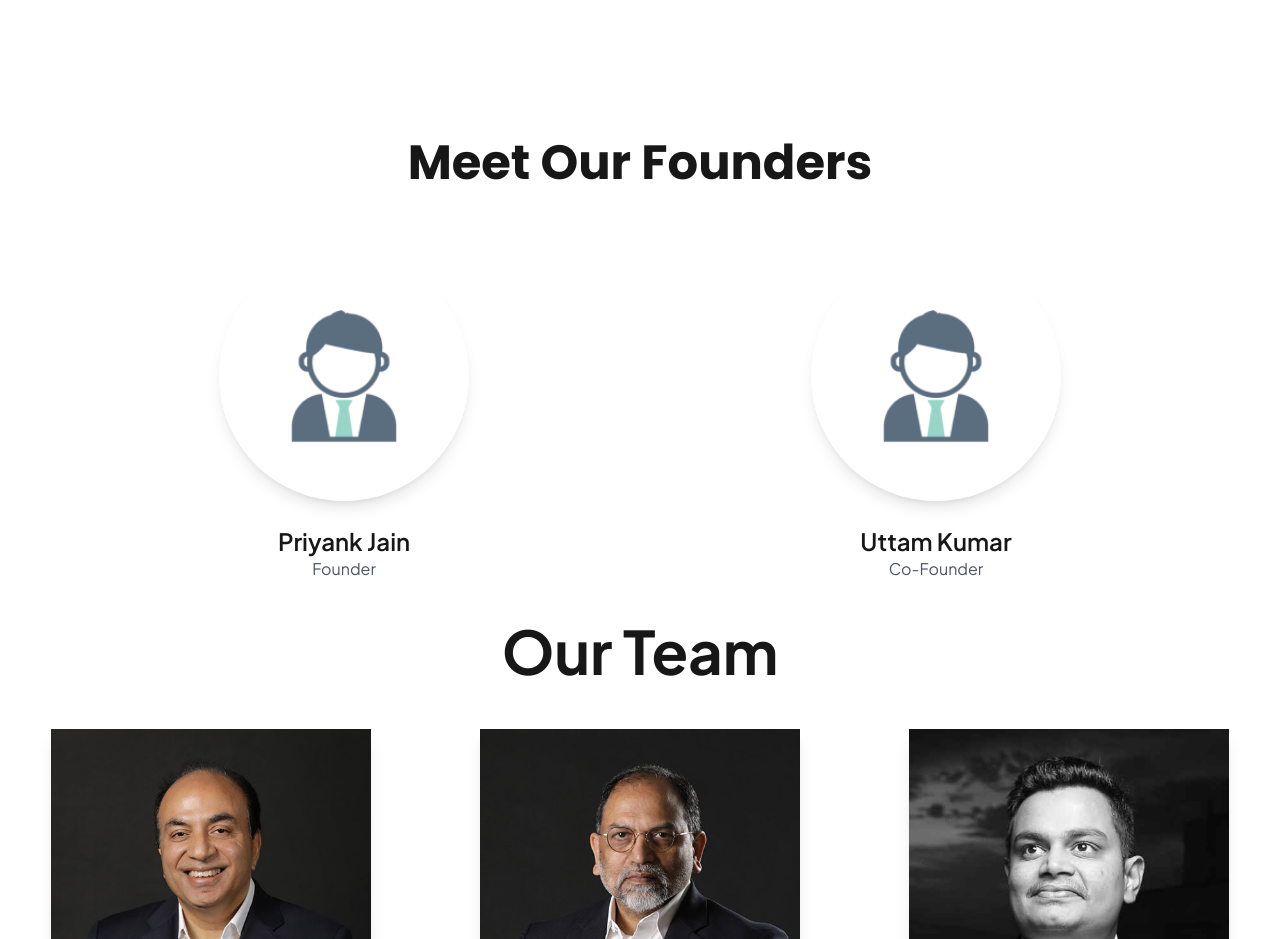
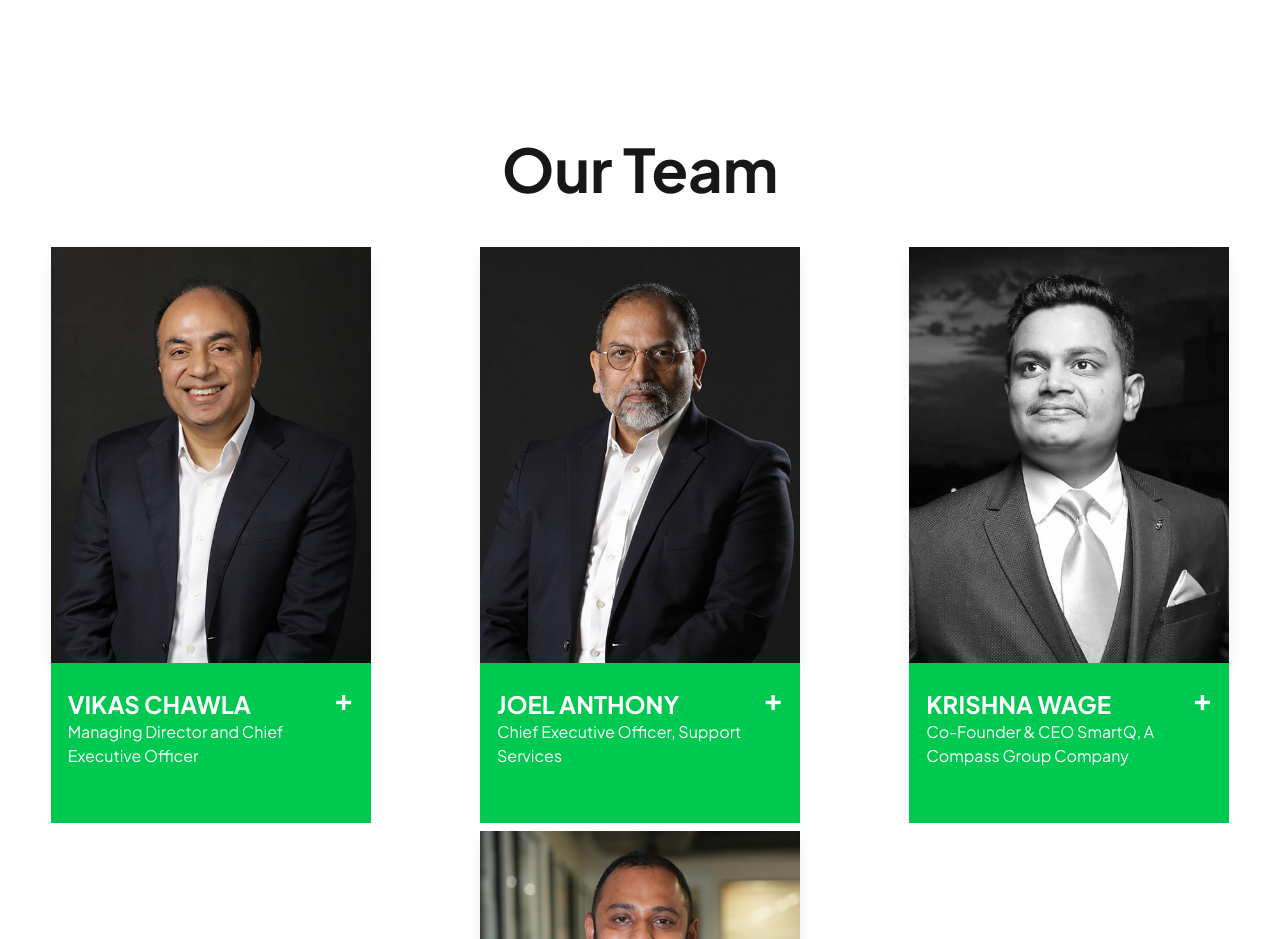
Before and after one commit to Av-technosys/Soup-X, a Next.js app: page /about in a window 1280 px wide. Shown: the part 4420-5359 px from the top of the page. Built offline with nearby package versions, Linux system fonts and the light colour scheme.

Commit message:
tushar feedback

```diff
--- a/app/about/page.tsx
+++ b/app/about/page.tsx
@@ -307,46 +307,7 @@ export default function About() {
       {/* ---------------- FOUNDERS SECTION ---------------- */}
 
 
-      <div className=" mt-10 px-6 md:px-20 text-center">
-        <h2
-          className="text-4xl md:text-5xl font-bold"
-          style={{ fontFamily: "Poppins" }}
-        >
-          Meet Our Founders
-        </h2>
 
-        <div className="grid grid-cols-1 md:grid-cols-2 gap-16 lg:mt-16 mt-4">
-          {/* Founder 1 */}
-          <div className="flex flex-col items-center">
-            <Image
-              src="/user.png"
-              width={250}
-              height={250}
-              alt="Founder 1"
-              className="rounded-full shadow-lg"
-            />
-            <h3 className="text-2xl font-semibold mt-6">Priyank Jain</h3>
-            <p className="text-gray-600">Founder</p>
-          </div>
-
-
-
-
-
-          {/* Founder 2 */}
-          <div className="flex flex-col items-center">
-            <Image
-              src="/user.png"
-              width={250}
-              height={250}
-              alt="Founder 2"
-              className="rounded-full shadow-lg"
-            />
-            <h3 className="text-2xl font-semibold mt-6">Uttam Kumar</h3>
-            <p className="text-gray-600">Co-Founder</p>
-          </div>
-        </div>
-      </div>
 
       {/* ---------------- OUR LEADERS -----------------*/}
       {/* <div className="w-full justify-around mt-10 flex">
--- a/app/layout.tsx
+++ b/app/layout.tsx
@@ -20,6 +20,9 @@ const jakarta = Plus_Jakarta_Sans({
 export const metadata = {
   title: "SoupX",
   description: "Generated by Next.js",
+  icons: {
+    icon: "/image 114.png",
+  },
 };
 
 export default function RootLayout({ children }: { children: ReactNode }) {
--- a/src/components/Hero.tsx
+++ b/src/components/Hero.tsx
@@ -1,51 +1,8 @@
-// "use client";
-// import { Search } from "lucide-react";
-// import Image from "next/image";
-
-// export default function Hero() {
-//   return (
-//     <section
-//       className="  flex w-full "
-//       style={{ fontFamily: "Plus Jakarta Sans" }}
-//     >
-//       {/* LEFT SECTION */}
-//       <div className=" lg:absolute justify-center items-center mt-10 lg:mt-36 md:mt-52 mx-4 md:mx-0 md:ml-20">
-//         <h3 className="text-green-700 font-bold text-3xl">Shark Tank India Trusted.</h3>
-
-//         <h1 className="  text-4xl md:text-5xl font-bold leading-tight mt-3">
-//           Healthy Food, <br /> Finally Accessible
-//         </h1>
-//         <p className="text-gray-600 font-normal md:text-left text-left text-xl mt-4 max-w-md">
-//           India’s 1st wellness soup-based food ecosystem trusted by hospitals, corporates & modern India..
-//           <br />
-//           Clean. Nutritious. Comforting. And ready in minutes.
-
-//         </p>
-
-
-//       </div>
-
-//       {/* RIGHT SECTION */}
-//       <div className="w-full hidden md:flex justify-center items-center">
-//         <Image
-//           src="/hero.jpg"
-//           alt="Soup Bowl"
-//           width={6000}
-//           height={100}
-//           className="object-contain w-full "
-//         />
-//       </div>
-//     </section>
-//   );
-// }
-
-
-
 
 "use client";
 
 import { Swiper, SwiperSlide } from "swiper/react";
-import { Autoplay } from "swiper/modules";
+import { Autoplay, Navigation } from "swiper/modules";
 import "swiper/css";
 import Image from "next/image";
 
@@ -79,18 +36,19 @@ Eat well. Feel better. Live healthier.`,
   return (
     <section className="w-full" style={{ fontFamily: "Plus Jakarta Sans" }}>
       <Swiper
-        modules={[Autoplay]}
+        modules={[Autoplay, Navigation]}
         autoplay={{
-          delay: 2000, // 2 seconds
+          delay: 3000, // 2 seconds
           disableOnInteraction: false,
         }}
         navigation={true}
         speed={1000}
-
+        allowSlideNext={true}
+        allowSlidePrev={true}
         slidesPerView={1}
         spaceBetween={0}
         loop={true}
-        className="w-full"
+        className="w-full hero-swiper"
       >
         {slides.map((s, i) => (
           <SwiperSlide key={i}>
```
